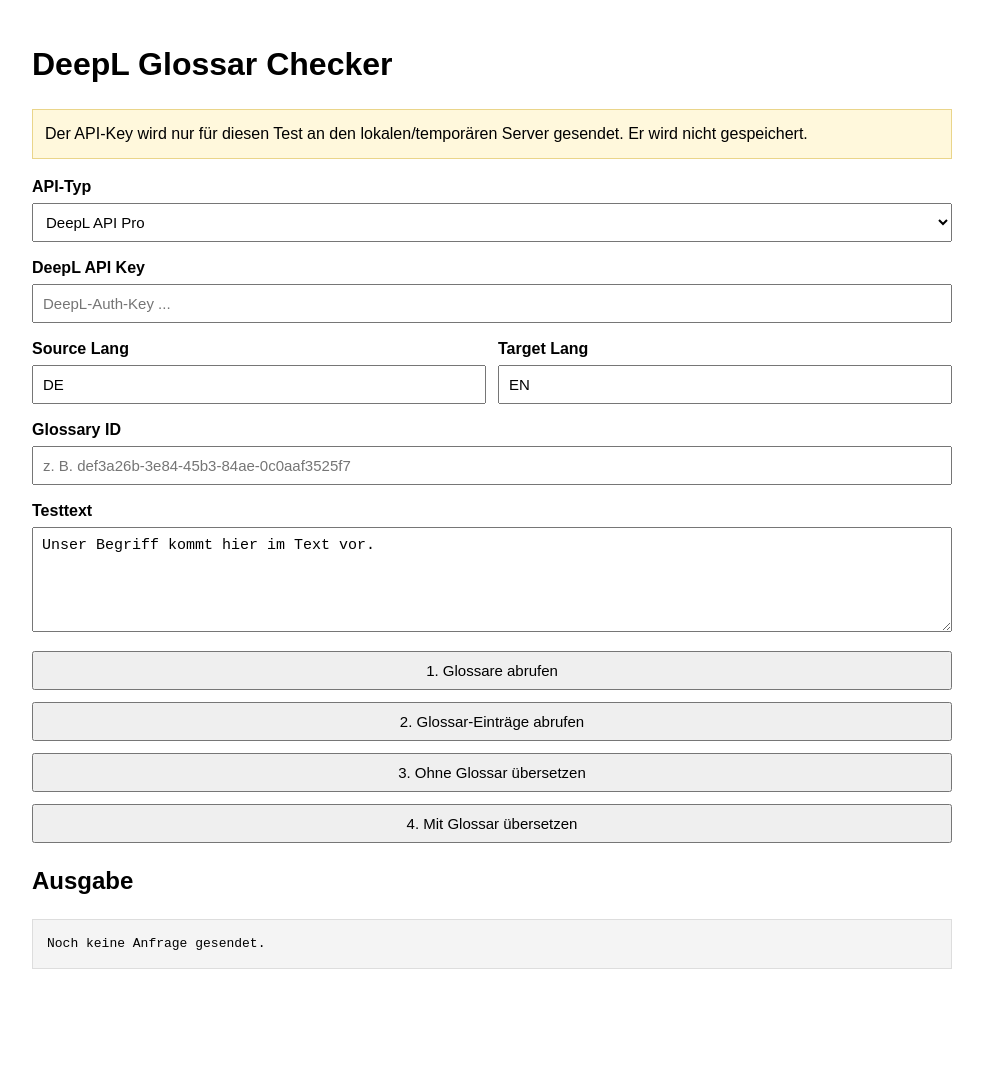
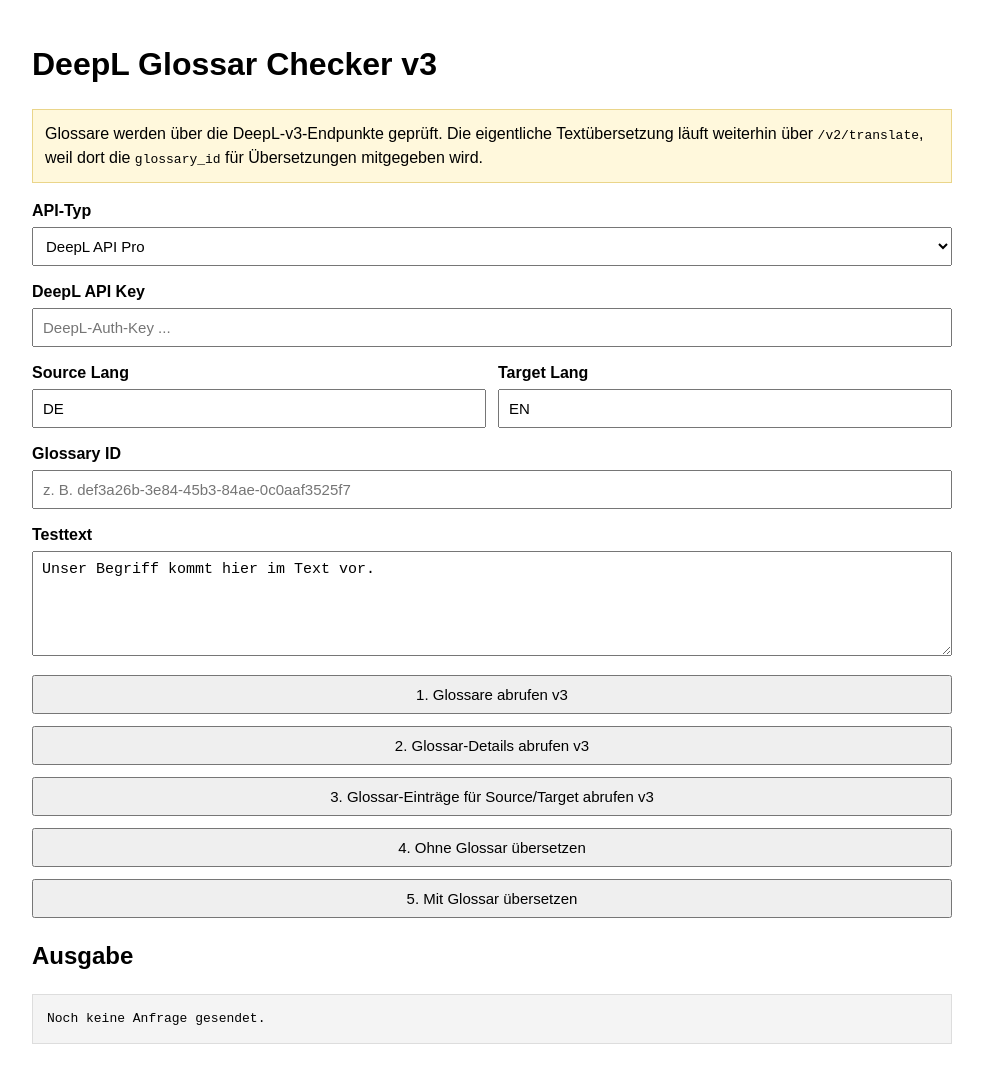
Before and after one commit to Tim-Meyer-TMGS/Deepl, a website: page public/index.html in a window 1280 px wide. Shown: the whole page, without its empty margins (148-1131 px from the left). Before the commit the page ends 1009 px from the top, so only its background shows below. Drawn offline with Linux system fonts and the light colour scheme.

Commit message:
Update index.html

```diff
--- a/public/index.html
+++ b/public/index.html
@@ -2,7 +2,7 @@
 <html lang="de">
 <head>
   <meta charset="utf-8">
-  <title>DeepL Glossar Checker</title>
+  <title>DeepL Glossar Checker v3</title>
   <meta name="viewport" content="width=device-width, initial-scale=1">
   <style>
     body {
@@ -52,11 +52,11 @@
   </style>
 </head>
 <body>
-  <h1>DeepL Glossar Checker</h1>
+  <h1>DeepL Glossar Checker v3</h1>
 
   <div class="hint">
-    Der API-Key wird nur für diesen Test an den lokalen/temporären Server gesendet.
-    Er wird nicht gespeichert.
+    Glossare werden über die DeepL-v3-Endpunkte geprüft. Die eigentliche Textübersetzung läuft weiterhin über
+    <code>/v2/translate</code>, weil dort die <code>glossary_id</code> für Übersetzungen mitgegeben wird.
   </div>
 
   <label>API-Typ</label>
@@ -85,10 +85,11 @@
   <label>Testtext</label>
   <textarea id="text" rows="5">Unser Begriff kommt hier im Text vor.</textarea>
 
-  <button onclick="callDeepL('glossaries')">1. Glossare abrufen</button>
-  <button onclick="callDeepL('entries')">2. Glossar-Einträge abrufen</button>
-  <button onclick="callDeepL('translateWithoutGlossary')">3. Ohne Glossar übersetzen</button>
-  <button onclick="callDeepL('translateWithGlossary')">4. Mit Glossar übersetzen</button>
+  <button onclick="callDeepL('glossaries')">1. Glossare abrufen v3</button>
+  <button onclick="callDeepL('details')">2. Glossar-Details abrufen v3</button>
+  <button onclick="callDeepL('entries')">3. Glossar-Einträge für Source/Target abrufen v3</button>
+  <button onclick="callDeepL('translateWithoutGlossary')">4. Ohne Glossar übersetzen</button>
+  <button onclick="callDeepL('translateWithGlossary')">5. Mit Glossar übersetzen</button>
 
   <h2>Ausgabe</h2>
   <pre id="output">Noch keine Anfrage gesendet.</pre>
```
